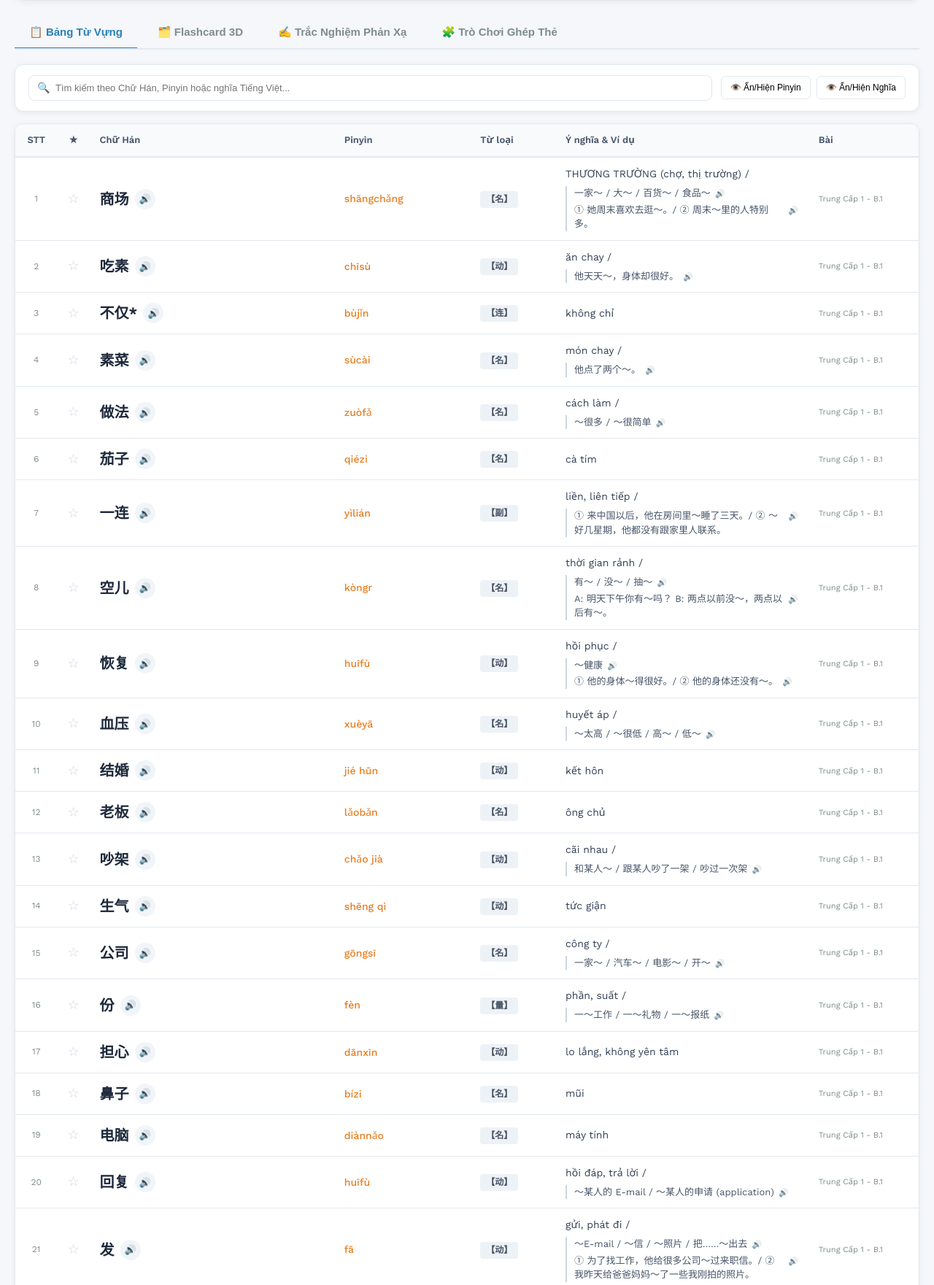
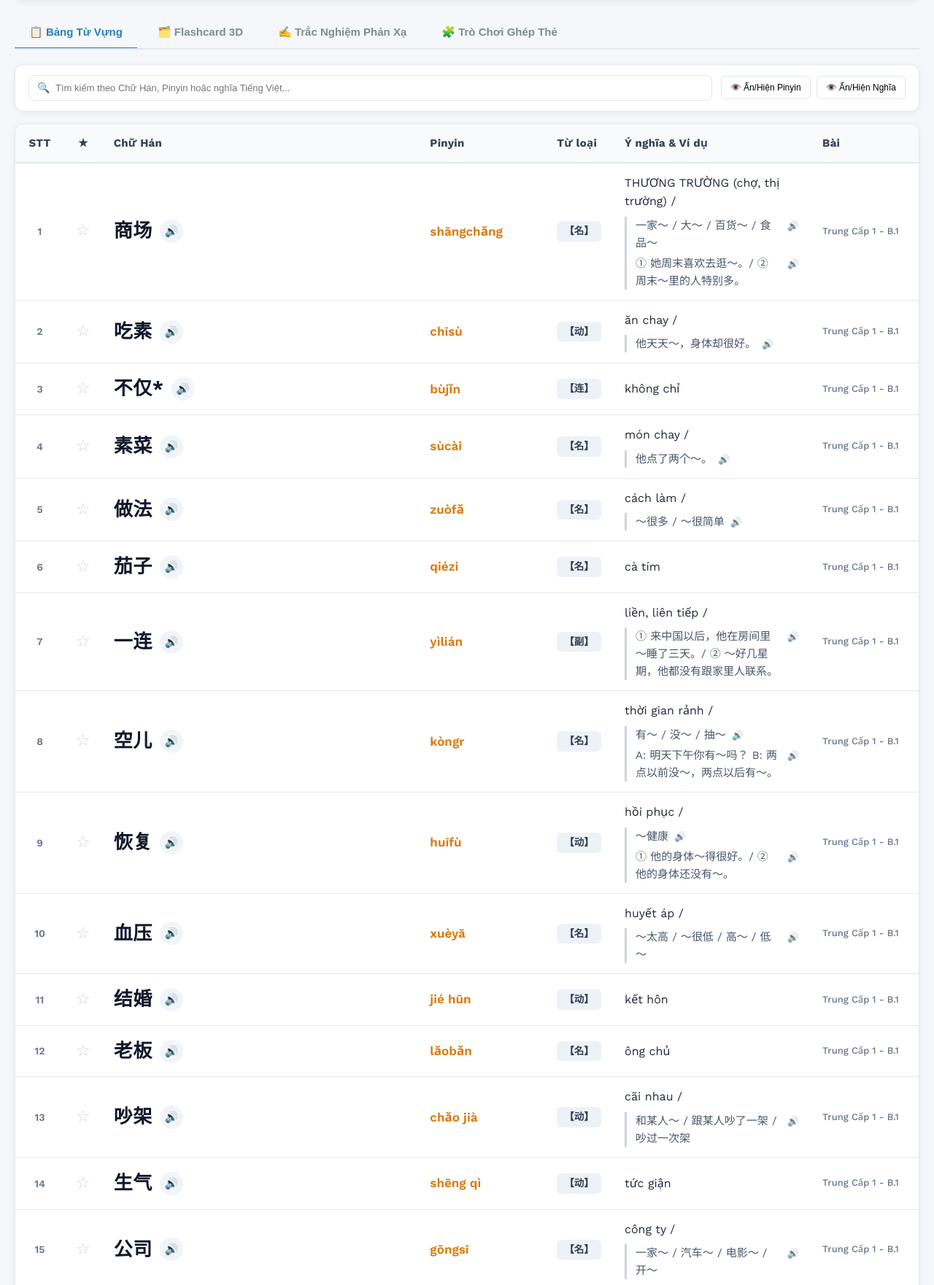
Before and after one commit to lythanhtho27/tiengtrung_tonghop, a PHP site: page /tuvung.html in a window 1280 px wide. Shown: the part 250-2011 px from the top of the page at 73% size. Run offline with PHP 8.4, Linux system fonts and the light colour scheme.

Commit message:
chỉnh font chữ cho bảng từ vựng của trang từ vựng

```diff
--- a/tuvung.css
+++ b/tuvung.css
@@ -459,7 +459,7 @@ body {
     width: 100%;
     border-collapse: collapse;
     text-align: left;
-    font-size: 14px;
+    font-size: 16px;
 }
 
 .vocab-table thead {
@@ -468,10 +468,11 @@ body {
 }
 
 .vocab-table th {
-    padding: 12px 14px;
-    font-weight: 600;
-    color: #475569;
-    font-size: 13px;
+    padding: 14px 16px;
+    font-weight: 700;
+    color: #334155;
+    font-size: 15px;
+    letter-spacing: 0.3px;
 }
 
 .vocab-table tbody tr {
@@ -484,19 +485,20 @@ body {
 }
 
 .vocab-table td {
-    padding: 12px 14px;
+    padding: 14px 16px;
     vertical-align: middle;
 }
 
 .col-stt {
-    width: 50px;
+    width: 55px;
     text-align: center;
-    color: var(--text-muted);
-    font-size: 12px;
+    color: #64748b;
+    font-size: 14px;
+    font-weight: 600;
 }
 
 .col-star {
-    width: 40px;
+    width: 45px;
     text-align: center;
 }
 
@@ -504,7 +506,7 @@ body {
     background: none;
     border: none;
     cursor: pointer;
-    font-size: 18px;
+    font-size: 22px;
     color: #cbd5e1;
     transition: transform 0.2s ease, color 0.2s ease;
 }
@@ -518,29 +520,30 @@ body {
 }
 
 .col-hz {
-    font-size: 20px;
-    font-weight: bold;
-    color: #1e293b;
+    font-size: 26px;
+    font-weight: 700;
+    color: #0f172a;
+    letter-spacing: 0.5px;
     white-space: nowrap;
 }
 
 .hz-wrap {
     display: inline-flex;
     align-items: center;
-    gap: 8px;
+    gap: 10px;
 }
 
 .btn-speak {
     background: #f1f5f9;
     border: none;
     border-radius: 50%;
-    width: 28px;
-    height: 28px;
+    width: 32px;
+    height: 32px;
     display: inline-flex;
     align-items: center;
     justify-content: center;
     cursor: pointer;
-    font-size: 13px;
+    font-size: 15px;
     color: var(--primary);
     transition: var(--transition);
 }
@@ -552,23 +555,23 @@ body {
 }
 
 .col-py {
-    font-size: 14px;
-    color: #e67e22;
-    font-weight: 500;
+    font-size: 17px;
+    color: #d97706;
+    font-weight: 600;
 }
 
 .col-type {
-    width: 90px;
+    width: 100px;
 }
 
 .type-badge {
     display: inline-block;
-    padding: 2px 8px;
-    border-radius: 4px;
-    font-size: 12px;
+    padding: 3px 10px;
+    border-radius: 6px;
+    font-size: 13.5px;
     font-weight: 600;
     background: #edf2f7;
-    color: #4a5568;
+    color: #334155;
 }
 
 .type-badge.proper {
@@ -577,39 +580,43 @@ body {
 }
 
 .col-mean {
-    color: #334155;
-    line-height: 1.5;
+    font-size: 16px;
+    color: #1e293b;
+    line-height: 1.6;
 }
 
 .col-lesson {
-    font-size: 11px;
-    color: var(--text-muted);
+    font-size: 13px;
+    color: #64748b;
+    font-weight: 500;
     white-space: nowrap;
 }
 
 .mean-examples {
-    margin-top: 6px;
-    padding-left: 10px;
-    border-left: 2px solid #cbd5e1;
-    font-size: 13px;
+    margin-top: 8px;
+    padding-left: 12px;
+    border-left: 3px solid #cbd5e1;
+    font-size: 15px;
     color: #475569;
+    line-height: 1.6;
 }
 
 .example-item {
-    margin-top: 3px;
+    margin-top: 4px;
     display: flex;
     align-items: baseline;
-    gap: 6px;
+    gap: 8px;
 }
 
 .example-item .btn-mini-speak {
     background: none;
     border: none;
     cursor: pointer;
-    font-size: 11px;
+    font-size: 13px;
     color: var(--primary);
-    opacity: 0.7;
+    opacity: 0.75;
     padding: 0;
+    transition: transform 0.2s ease, opacity 0.2s ease;
 }
 
 .example-item .btn-mini-speak:hover {
@@ -1379,11 +1386,26 @@ footer {
     }
     .vocab-table th:nth-child(1),
     .vocab-table td:nth-child(1),
-    .vocab-table th:nth-child(4),
-    .vocab-table td:nth-child(4),
-    .vocab-table th:nth-child(6),
-    .vocab-table td:nth-child(6) {
+    .vocab-table th:nth-child(5),
+    .vocab-table td:nth-child(5),
+    .vocab-table th:nth-child(7),
+    .vocab-table td:nth-child(7) {
         display: none;
+    }
+    .vocab-table td {
+        padding: 10px 10px;
+    }
+    .col-hz {
+        font-size: 22px;
+    }
+    .col-py {
+        font-size: 15px;
+    }
+    .col-mean {
+        font-size: 15px;
+    }
+    .mean-examples {
+        font-size: 14px;
     }
     .flashcard-scene {
         height: 320px;
--- a/tuvung.html
+++ b/tuvung.html
@@ -123,13 +123,13 @@
                 <table class="vocab-table">
                     <thead>
                         <tr>
-                            <th style="width: 50px; text-align: center;">STT</th>
-                            <th style="width: 40px; text-align: center;">★</th>
-                            <th style="width: 20%;">Chữ Hán</th>
+                            <th style="width: 55px; text-align: center;">STT</th>
+                            <th style="width: 45px; text-align: center;">★</th>
+                            <th style="width: 22%;">Chữ Hán</th>
                             <th style="width: 18%;">Pinyin</th>
-                            <th style="width: 12%;">Từ loại</th>
+                            <th style="width: 11%;">Từ loại</th>
                             <th style="width: 36%;">Ý nghĩa & Ví dụ</th>
-                            <th style="width: 14%;">Bài</th>
+                            <th style="width: 13%;">Bài</th>
                         </tr>
                     </thead>
                     <tbody id="vocab-tbody">
```
